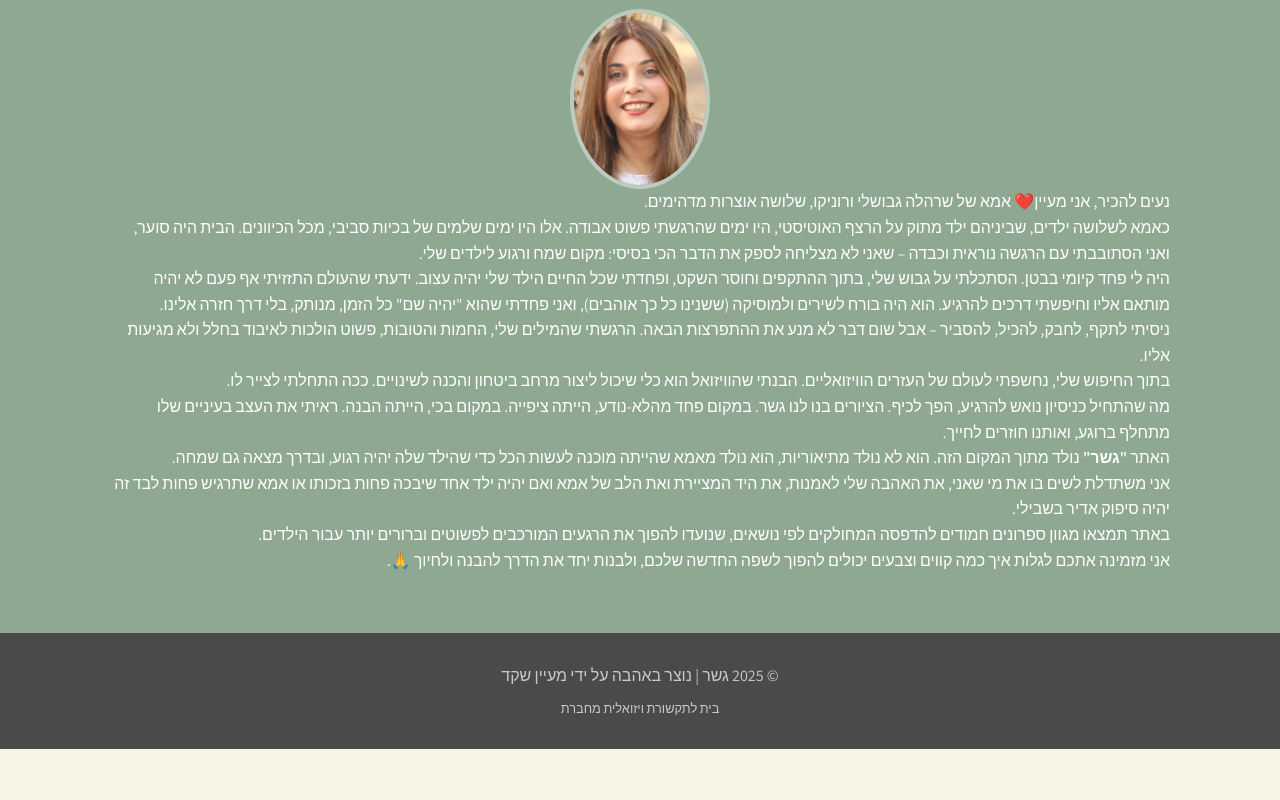
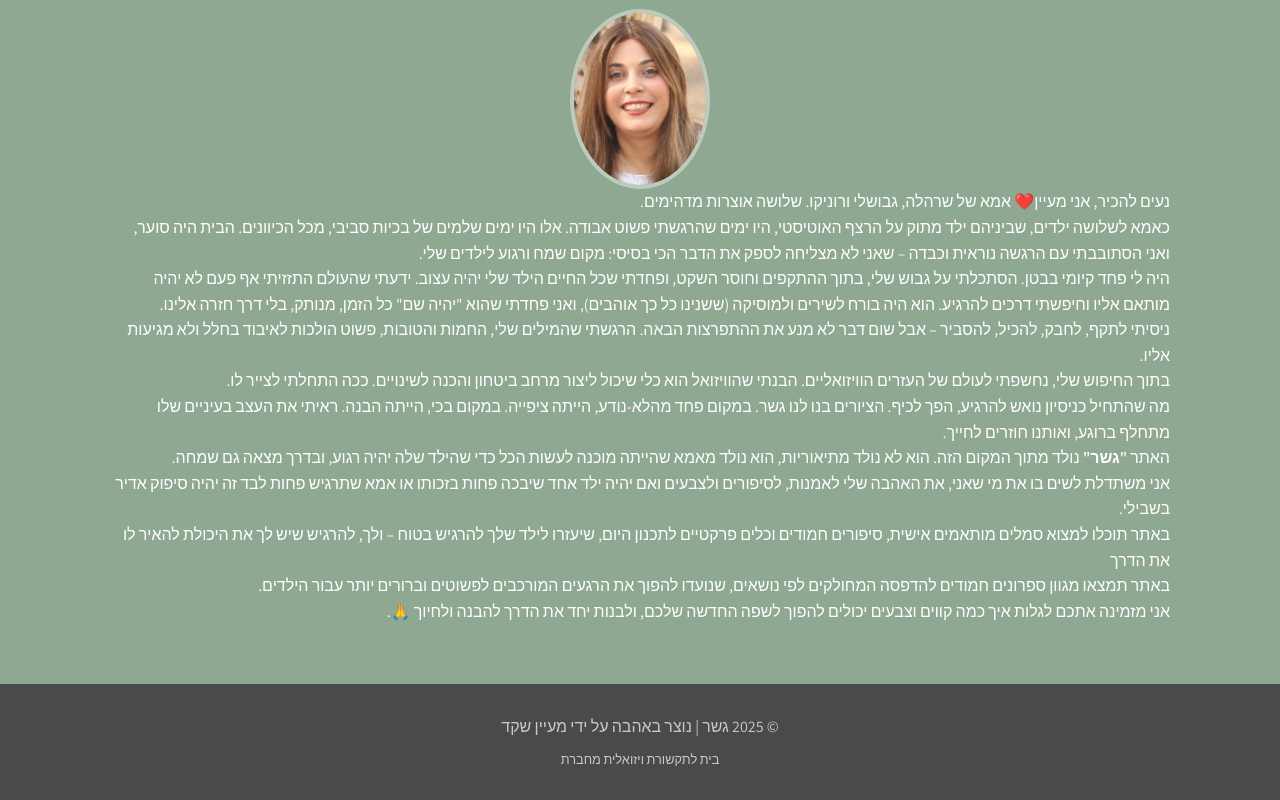
Before and after one commit to maayanshaked1/mygesher, a plain HTML site: page index.html in a window 1280 px wide. Shown: the part 2235-3035 px from the top of the page. Before the commit the page ends 2984 px from the top, so only its background shows below. Drawn offline with Linux system fonts and the light colour scheme.

Commit message:
Fix HTML formatting issues and clean up code

```diff
--- a/index.html
+++ b/index.html
@@ -93,14 +93,15 @@
         </div>
         <div class="container about-content">
              <div dir= "rtl" text-align: center;>
-                  <p>נעים להכיר, אני מעיין❤️ אמא של שרהלה גבושלי ורוניקו, שלושה אוצרות מדהימים.</p>
+                  <p>נעים להכיר, אני מעיין❤️ אמא של שרהלה, גבושלי ורוניקו. שלושה אוצרות מדהימים.</p>
                   <p>כאמא לשלושה ילדים, שביניהם ילד מתוק על הרצף האוטיסטי, היו ימים שהרגשתי פשוט אבודה. אלו היו ימים שלמים של בכיות סביבי, מכל הכיוונים. הבית היה סוער, ואני הסתובבתי עם הרגשה נוראית וכבדה – שאני לא מצליחה לספק את הדבר הכי בסיסי: מקום שמח ורגוע לילדים שלי.</p>
                   <p>היה לי פחד קיומי בבטן. הסתכלתי על גבוש שלי, בתוך ההתקפים וחוסר השקט, ופחדתי שכל החיים הילד שלי יהיה עצוב. ידעתי שהעולם התזזיתי אף פעם לא יהיה מותאם אליו וחיפשתי דרכים להרגיע. הוא היה בורח לשירים ולמוסיקה (ששנינו כל כך אוהבים), ואני פחדתי שהוא "יהיה שם" כל הזמן, מנותק, בלי דרך חזרה אלינו.</p>
                   <p>ניסיתי לתקף, לחבק, להכיל, להסביר – אבל שום דבר לא מנע את ההתפרצות הבאה. הרגשתי שהמילים שלי, החמות והטובות, פשוט הולכות לאיבוד בחלל ולא מגיעות אליו.</p>
                   <p>בתוך החיפוש שלי, נחשפתי לעולם של העזרים הוויזואליים. הבנתי שהוויזואל הוא כלי שיכול ליצור מרחב ביטחון והכנה לשינויים. ככה התחלתי לצייר לו.</p>
                   <p>מה שהתחיל כניסיון נואש להרגיע, הפך לכיף. הציורים בנו לנו גשר. במקום פחד מהלא-נודע, הייתה ציפייה. במקום בכי, הייתה הבנה. ראיתי את העצב בעיניים שלו מתחלף ברוגע, ואותנו חוזרים לחייך.</p>
                   <p>האתר <strong>"גשר"</strong> נולד מתוך המקום הזה. הוא לא נולד מתיאוריות, הוא נולד מאמא שהייתה מוכנה לעשות הכל כדי שהילד שלה יהיה רגוע, ובדרך מצאה גם שמחה.</p>
-                   <p>אני משתדלת לשים בו את מי שאני, את האהבה שלי לאמנות, את היד המציירת ואת הלב של אמא ואם יהיה ילד אחד שיבכה פחות בזכותו או אמא שתרגיש פחות לבד זה יהיה סיפוק אדיר בשבילי.</p>
+                   <p>אני משתדלת לשים בו את מי שאני, את האהבה שלי לאמנות, לסיפורים ולצבעים ואם יהיה ילד אחד שיבכה פחות בזכותו או אמא שתרגיש פחות לבד זה יהיה סיפוק אדיר בשבילי.</p>
+                   <p>באתר תוכלו למצוא סמלים מותאמים אישית, סיפורים חמודים וכלים פרקטיים לתכנון היום, שיעזרו לילד שלך להרגיש בטוח – ולך, להרגיש שיש לך את היכולת להאיר לו את הדרך</p>
                    <p>באתר תמצאו מגוון ספרונים חמודים להדפסה המחולקים לפי נושאים, שנועדו להפוך את הרגעים המורכבים לפשוטים וברורים יותר עבור הילדים.</p>
                   <p>אני מזמינה אתכם לגלות איך כמה קווים וצבעים יכולים להפוך לשפה החדשה שלכם, ולבנות יחד את הדרך להבנה ולחיוך 🙏.</p>
                 </div>
```
